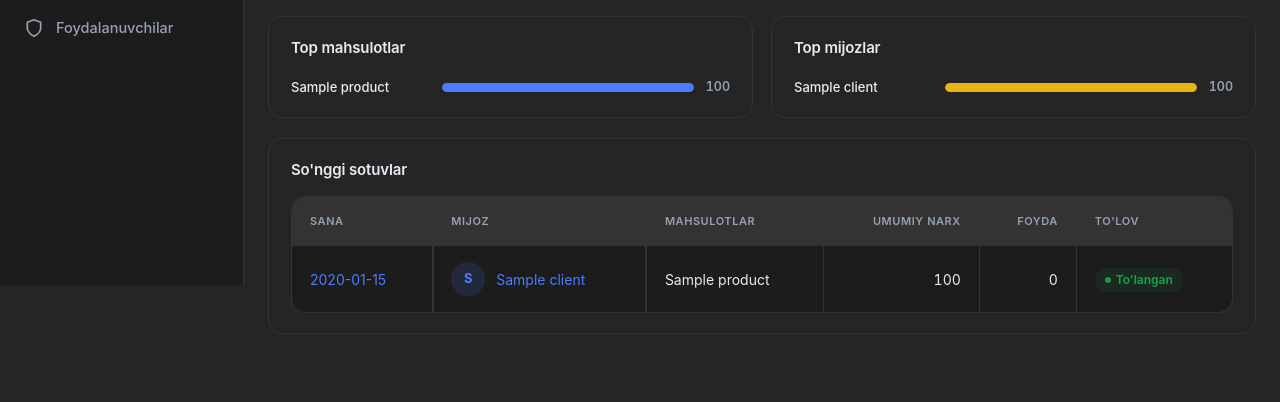
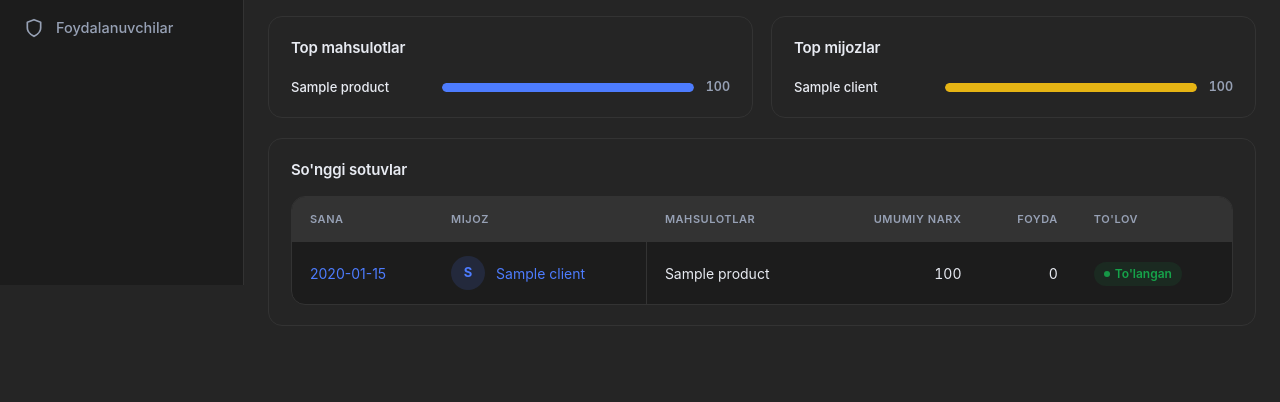
Before and after one commit to khusan2006/package-crm, a Django app: page / in a window 1280 px wide. Shown: the part 515-917 px from the top of the page. After the commit the page ends 841 px from the top, so only its background shows below. Run offline with Django 5.2, Linux system fonts and the light colour scheme; a user stored in the database is signed in; tables that the repository leaves empty hold one stand-in row (values such as "Sample post").

Commit message:
Minimalist tables: drop vertical grid lines, tighten rows
Keep horizontal row dividers only (Stripe/Linear-style) across every
list page — Sotuvlar, Mijozlar, Qarzlar, Ombor, To'lov, Audit. The
frozen name column keeps its own right divider + freeze shadow.

Co-Authored-By: Claude Opus 4.8 <noreply@anthropic.com>

```diff
--- a/static/css/app.css
+++ b/static/css/app.css
@@ -420,12 +420,10 @@ table { width: 100%; border-collapse: collapse; }
 
 th, td {
   text-align: left;
-  padding: 16px 18px;
+  padding: 14px 18px;
   white-space: nowrap;
-  border-right: 1px solid var(--border);
   border-bottom: 1px solid var(--border);
 }
-th:last-child, td:last-child { border-right: none; }
 th {
   font-size: 11px;
   text-transform: uppercase;
@@ -446,10 +444,9 @@ th.sticky-col, td.sticky-col {
   left: 0;
   z-index: 2;
   background: var(--table-bg);
-  /* inset borders redraw the separators the sticky background would otherwise
-     cover (border-collapse hides them); the drop shadow marks the freeze */
+  /* right inset redraws the divider the sticky background would cover;
+     the drop shadow marks the freeze on horizontal scroll */
   box-shadow:
-    inset 1px 0 0 var(--border),
     inset -1px 0 0 var(--border),
     5px 0 9px -5px rgba(0, 0, 0, 0.5);
 }
```
